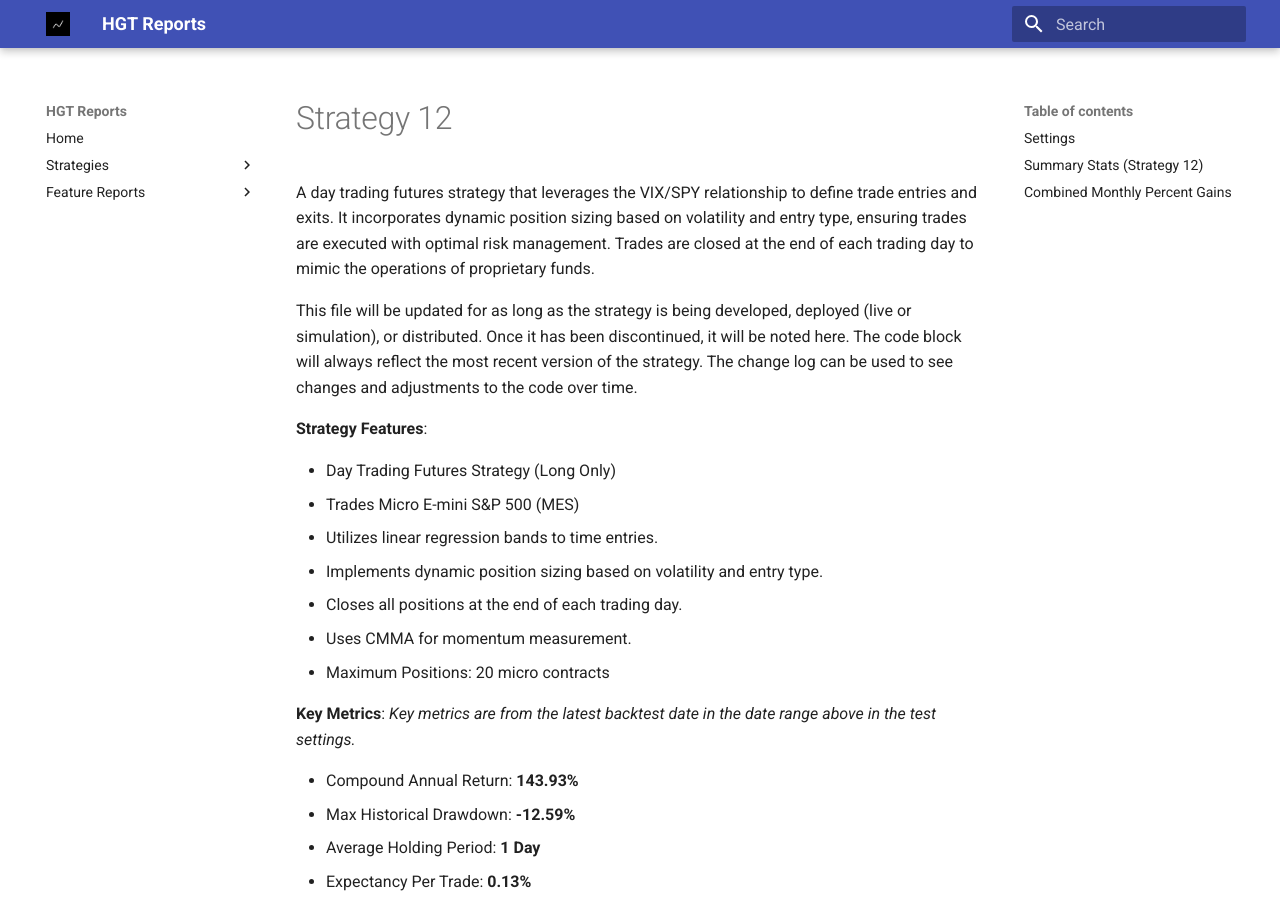
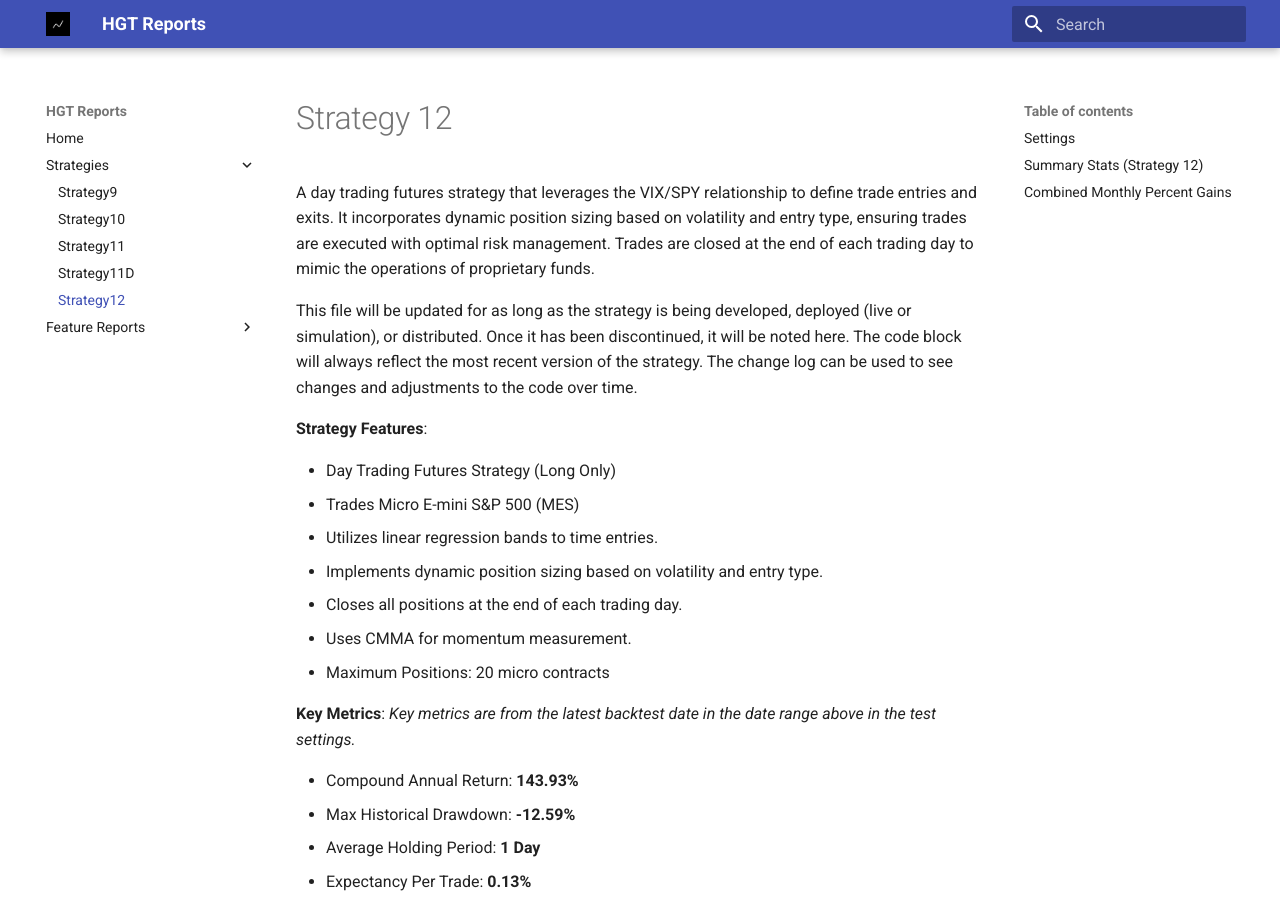
Before and after one commit to larrykann/Reports, an MkDocs documentation site: the page built from docs/Strategy12/strategy12.md, in a window 1280 px wide and 900 px high. Built offline with MkDocs 1.6.1 and Material for MkDocs 9.7.7, drawn with Linux system fonts in a browser that asks for light colours.

Commit message:
updated yaml

```diff
--- a/mkdocs.yml
+++ b/mkdocs.yml
@@ -7,6 +7,7 @@ nav:
       - Strategy10: Strategy10/strategy10.md
       - Strategy11: Strategy11/strategy11.md
       - Strategy11D: Strategy11D/strategy11d.md
+      - Strategy12: Strategy12/strategy12.md
   - Feature Reports:
      - Stochastic:  IndicatorReports/Stochastic/Stochastic.md
      - VIX and SPX Products: IndicatorReports/VIX_Related_Products/VIX_Related_Products.md
```
Also changed, not shown: docs/Strategy12/strategy12.md (renamed from docs/Strategy12/Strategy 12.md).
